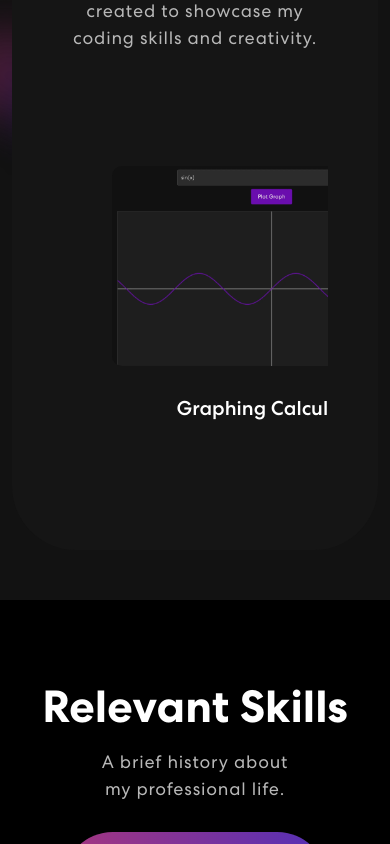
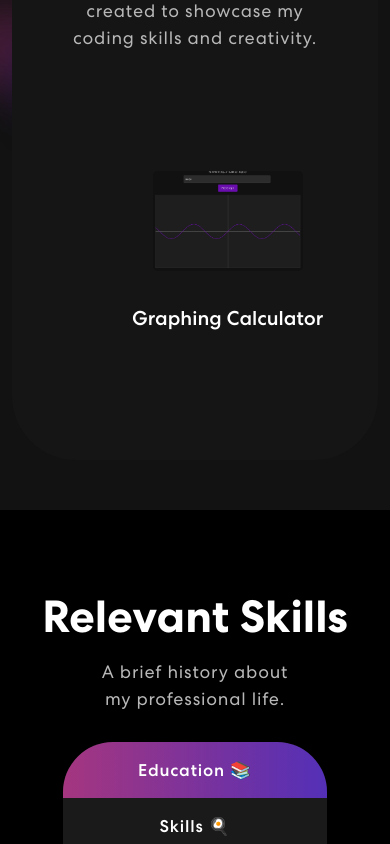
Before and after one commit to arash-esfandiari/portfolio, a React (Create React App) app: page / in a window 390 px wide. Shown: the part 1600-2444 px from the top of the page. Built offline with nearby package versions, Linux system fonts and the light colour scheme; no server answers.

Commit message:
Created Harmony. Changed the app slider

```diff
--- a/src/App.css
+++ b/src/App.css
@@ -328,9 +328,9 @@ nav.navbar .navbar-toggler[aria-expanded="true"] .navbar-toggler-icon {
 }
 .horizontal-slider {
   display: flex;
-  gap: 40px; /* Add space between items */
+  gap: 30px; /* Larger gap for desktop */
   overflow-x: auto;
-  padding: 40px; /* Add space to the left of the first item */
+  padding: 20px; /* Add space to the left of the first item */
   scroll-behavior: smooth;
   position: relative; /* Allow child elements to overflow */
 }
@@ -340,7 +340,7 @@ nav.navbar .navbar-toggler[aria-expanded="true"] .navbar-toggler-icon {
 }
 
 .horizontal-slider::-webkit-scrollbar-thumb {
-  background: #ccc;
+  background: #353535;
   border-radius: 4px;
 }
 
@@ -351,29 +351,75 @@ nav.navbar .navbar-toggler[aria-expanded="true"] .navbar-toggler-icon {
 .horizontal-slider .item {
   flex: 0 0 auto;
   text-align: center;
-  min-width: 340px; /* Ensure items are wide enough */
+  padding: 30px;
   transition: transform 0.3s ease-in-out;
-  position: relative; /* Ensure hover effects extend beyond container */
-  z-index: 1; /* Make sure it appears above other elements */
 }
 
 .horizontal-slider .item:hover {
-  transform: scale(1.1); /* Scale on hover */
-  z-index: 10; /* Ensure it stays on top of other items */
+  transform: scale(1.1);
 }
 
 .horizontal-slider .item img {
-  width: 320px;
-  height: 200px;
+  width: 320px; /* Larger width for desktop */
+  height: 200px; /* Larger height for desktop */
   object-fit: cover;
   border-radius: 10px;
   transition: box-shadow 0.3s ease-in-out, transform 0.3s ease-in-out;
 }
 
 .horizontal-slider .item img:hover {
-  box-shadow: 0 0 20px rgba(255, 255, 255, 1); /* Glow effect */
+  box-shadow: 0 0 25px rgb(87, 86, 86); /* Increased glow effect */
 }
 
+/* Responsive styles */
+@media (max-width: 1024px) {
+  .horizontal-slider {
+    gap: 30px; /* Smaller gap for medium screens */
+    padding: 15px 15px 15px 30px; /* Adjusted padding for medium screens */
+  }
+
+  .horizontal-slider .item {
+    min-width: 300px; /* Medium item size for tablets */
+  }
+
+  .horizontal-slider .item img {
+    padding: 5px;
+    width: 280px;
+    height: 180px;
+  }
+}
+
+@media (max-width: 768px) {
+  .horizontal-slider {
+    gap: 20px; /* Smaller gap for medium screens */
+    padding: 10px 10px 10px 20px; /* Adjusted padding for medium screens */
+  }
+
+  .horizontal-slider .item {
+    min-width: 260px; /* Medium item size for tablets */
+  }
+
+  .horizontal-slider .item img {
+    width: 240px;
+    height: 150px;
+  }
+}
+
+@media (max-width: 480px) {
+  .horizontal-slider {
+    gap: 10px; /* Smallest gap for phones */
+    padding: 10px 5px 10px 10px; /* Adjusted padding for phones */
+  }
+
+  .horizontal-slider .item {
+    min-width: 180px; /* Smallest item size for phones */
+  }
+
+  .horizontal-slider .item img {
+    width: 160px;
+    height: 110px;
+  }
+}
 .background-image-left {
   top: 28%;
   position: absolute;
```
